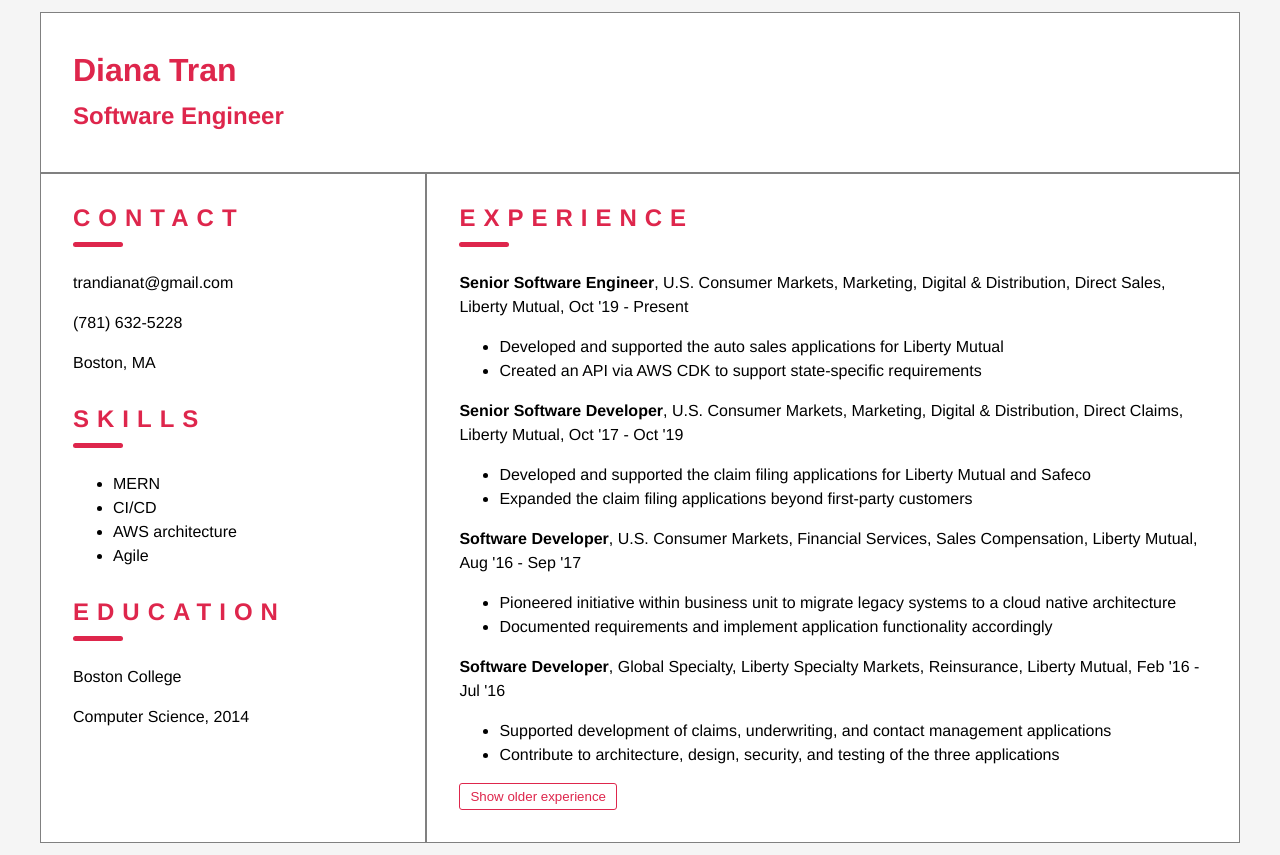
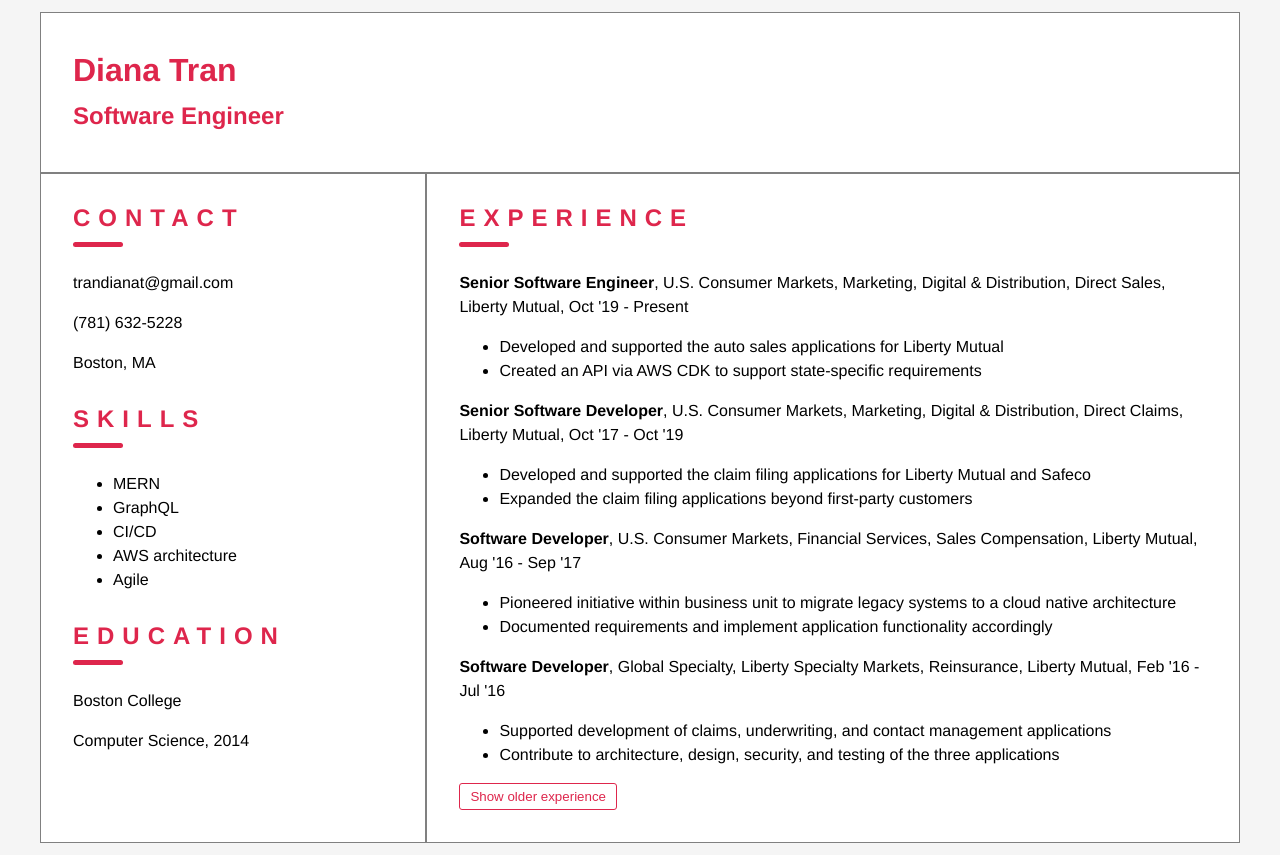
Before and after one commit to trandianat/resume, a React (Create React App) app: page / in a window 1280 px wide. Built offline with nearby package versions, Linux system fonts and the light colour scheme.

Commit message:
Updated skills

```diff
--- a/src/App/App.js
+++ b/src/App/App.js
@@ -35,6 +35,7 @@ const App = () => {
             <Title title="Skills" />
             <ul>
               <li>MERN</li>
+              <li>GraphQL</li>
               <li>CI/CD</li>
               <li>AWS architecture</li>
               <li>Agile</li>
```
